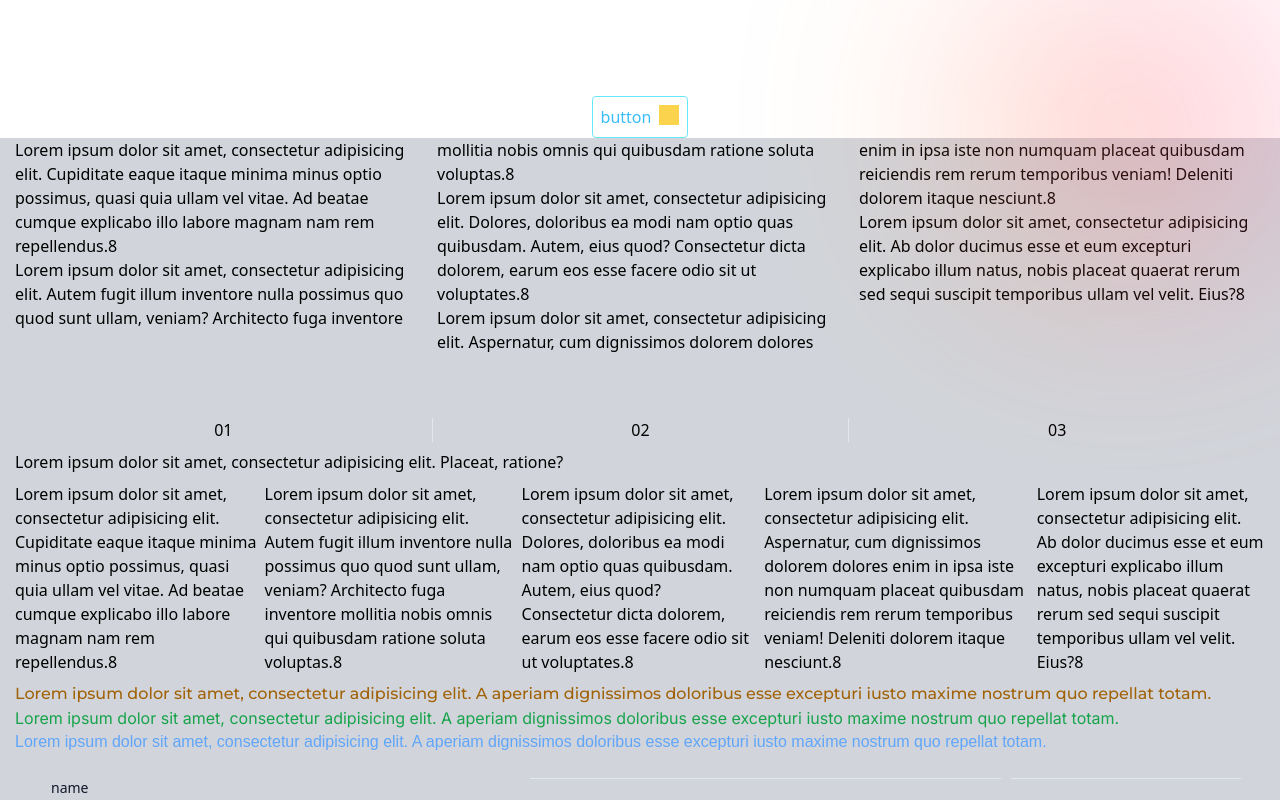
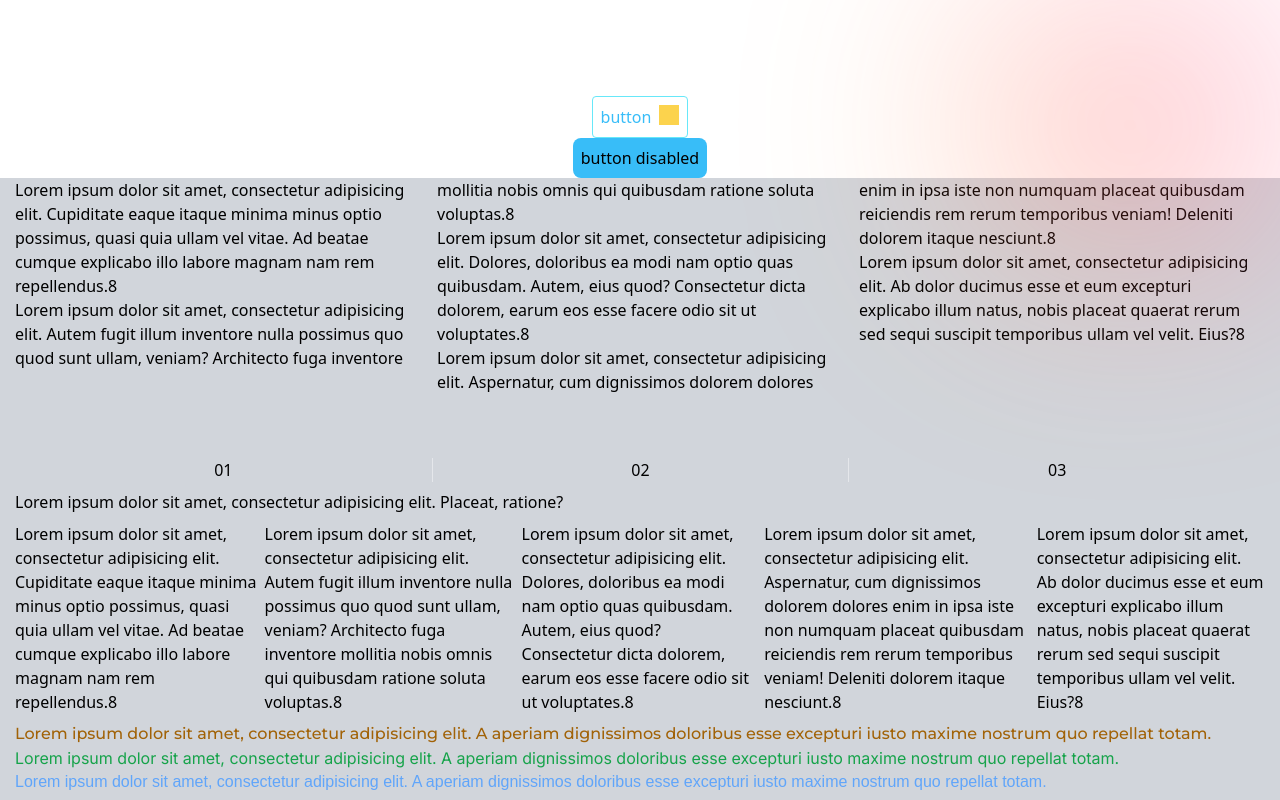
Before and after one commit to YriiHvozdetskiy/next, a Next.js app: page / in a window 1280 px wide. Shown: the top 800 px of the page. Built offline with nearby package versions, Linux system fonts and the light colour scheme; a web font is replaced by a local one.

Commit message:
disabled

```diff
--- a/src/app/page.js
+++ b/src/app/page.js
@@ -13,6 +13,13 @@ export default function Home() {
             >
                <span>button</span>
                <span className={'w-5 h-5 bg-amber-300 group-hover:animate-spin transition block'}></span>
+            </button>
+            {/*TODO disabled hover*/}
+            <button
+               className={'px-2 py-2 rounded-lg  bg-sky-400 transition hover:opacity-80 disabled:bg-sky-400 hover:disabled:opacity-100'}
+               disabled
+            >
+               button disabled
             </button>
             {/*TODO :after в класі (gradient)*/}
             <section className={'bg-gray-300 max-w-[1430px] w-full px-[15px] gradient'}>
```
